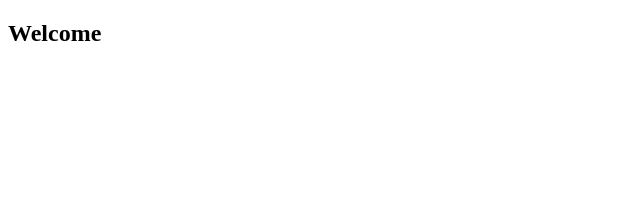
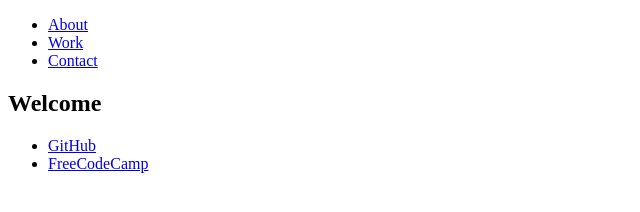
Before and after one commit to JessicaBaros/dgm1600FCCportfolio, a plain HTML site: page index.html in a window 1280 px wide. Shown: the whole page, without its empty margins (0-640 px from the left). Drawn offline with Linux system fonts and the light colour scheme.

Commit message:
page structure

```diff
--- a/index.html
+++ b/index.html
@@ -5,11 +5,28 @@
     <meta http-equiv="X-UA-Compatible" content="IE=edge">
     <meta name="viewport" content="width=device-width, initial-scale=1.0">
     <title>FCC Personal Portfolio Project | DGM1600</title>
+    <script src="https://cdn.freecodecamp.org/testable-projects-fcc/v1/bundle.js"></script>
 </head>
 <body>
     <header>
         <nav id="navbar">
-
+            <ul>
+                <li>
+                    <a href="#welcome-section">
+                        About
+                    </a>
+                </li>
+                <li>
+                    <a href="#projects">
+                        Work
+                    </a>
+                </li>
+                <li>
+                    <a href="#contact">
+                        Contact
+                    </a>
+                </li>
+            </ul>
         </nav>
     </header>
     <main>
@@ -21,6 +38,16 @@
 
             </figure>
         </section>
+        <section id="contact" >
+            <ul>
+                <li>
+                    <a href="https://github.com/JessicaBaros" target="_blank">GitHub</a>
+                </li>
+                <li>
+                    <a href="https://www.freecodecamp.org/jessicabaros" target="_blank">FreeCodeCamp</a>
+                </li>
+            </ul>
+        </section>
     </main>
     <footer>
 
```
